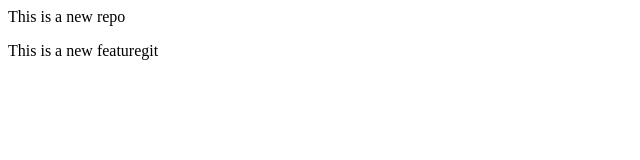
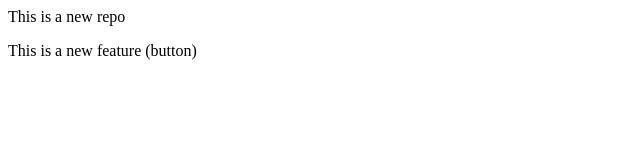
Before and after one commit to ayushi847/LocalRepo, a plain HTML site: page index.html in a window 1280 px wide. Shown: the full height of the page, 0-640 px from the left. Drawn offline with Linux system fonts and the light colour scheme.

Commit message:
Add button

```diff
--- a/index.html
+++ b/index.html
@@ -1,2 +1,2 @@
 <p>This is a new repo</p>
-<p>This is a new featuregit</p>
+<p>This is a new feature (button)</p>
```
